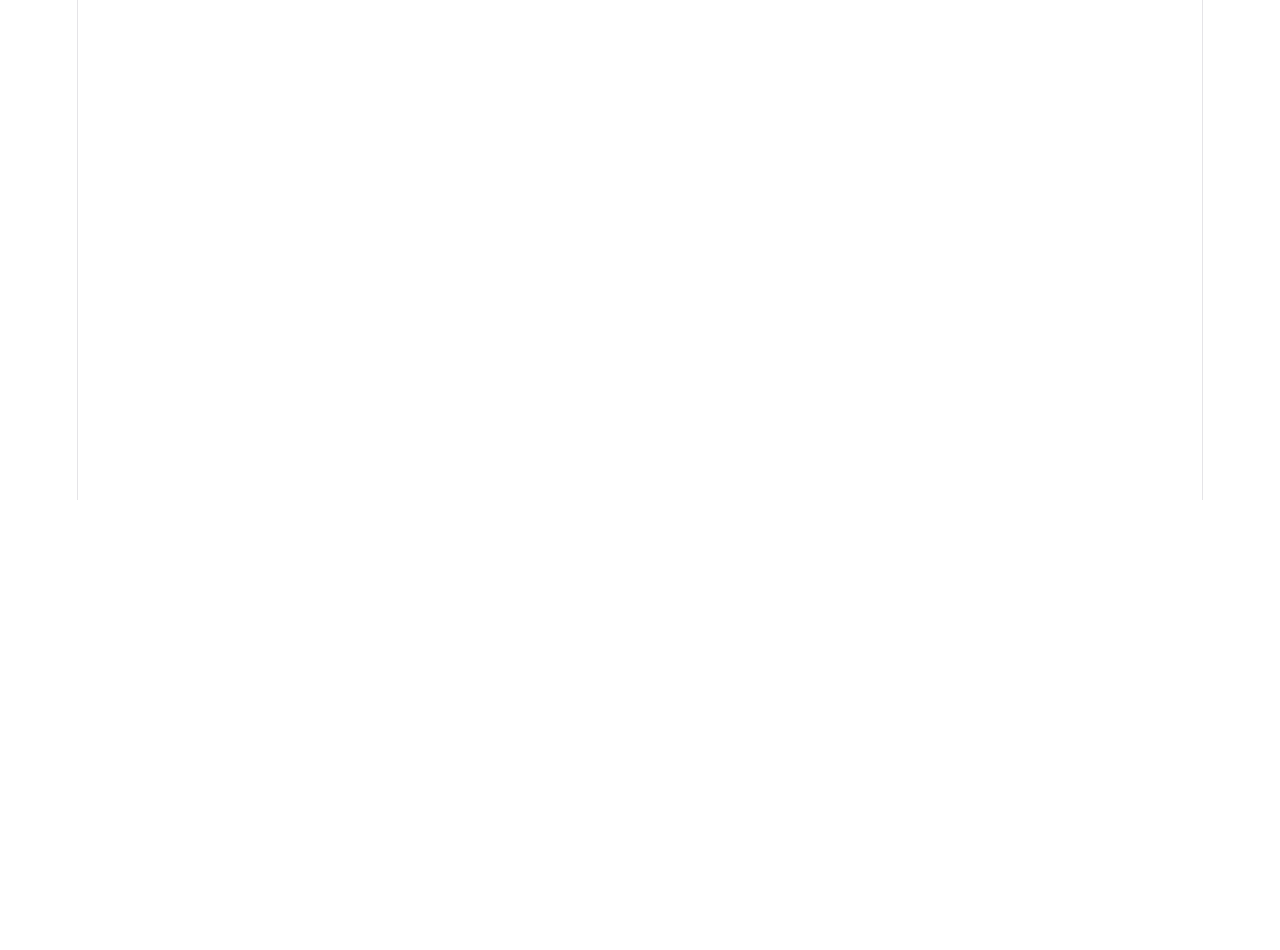
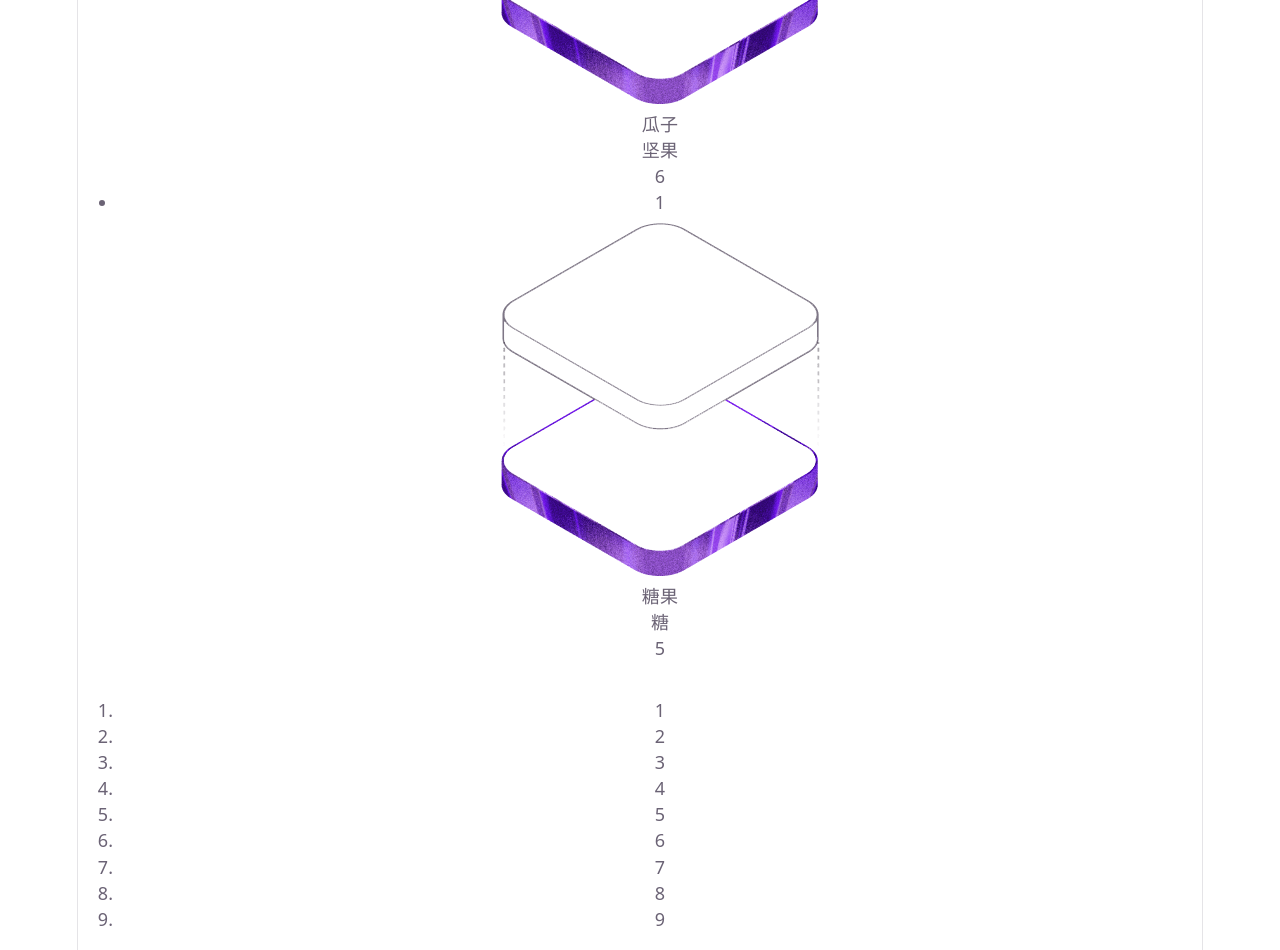
Before and after one commit to bowen12341234-byte/jy6-peibowen, a Vue app: page / in a window 1280 px wide. Shown: the part 300-1250 px from the top of the page. Before the commit the page ends 800 px from the top, so only its background shows below. Built offline with nearby package versions, Linux system fonts and the light colour scheme.

Commit message:
更新Demo12

```diff
--- a/src/App.vue
+++ b/src/App.vue
@@ -12,8 +12,9 @@ import Demo8 from './components/Demo8.vue'
 import Demo9 from './components/Demo9.vue'
 import Demo10 from './components/Demo10.vue'
 import Demo11 from './components/Demo11.vue'
+import Demo12 from './components/Demo12.vue'
 </script>
 
 <template>
-  <Demo11/>
+  <Demo12/>
 </template>
--- a/src/components/Demo10.vue
+++ b/src/components/Demo10.vue
@@ -17,13 +17,14 @@
     <div v-if="score >= 90">成绩等级：优秀</div>
     <div v-else-if="score >= 60">成绩等级：及格</div>
     <div v-else>成绩等级：不及格</div>
+    <div >成绩等级：</div>
   </div>
 </template>
 
 <script setup>
 import {ref} from 'vue'
 const isLogin = ref(false)
-const score = ref(0)
+const score = ref()
 </script>
 
 <style scoped>
--- /dev/null
+++ b/src/components/Demo12.vue
@@ -0,0 +1,35 @@
+<template>
+    <ul>
+        <li v-for="(shop,index) in shoppings" :key="shop.id">
+           <div>
+               <p>{{index}}</p>
+               <img :src="shop.shopimg" alt="">
+               <p class="a">{{ shop.shopname }}</p>
+               <p class="b">{{ shop.shoptag }}</p>
+               <p class="c">{{ shop.shopprice }}</p>
+            </div>
+        </li>
+    </ul>
+    <ol>
+        <li v-for="a in arrys" :key="a">{{ a }}</li>
+    </ol>
+</template>
+<script setup>
+import { reactive } from "vue";
+import imgsrc from '../assets/hero.png'
+    const arrys = [1,2,3,4,5,6,7,8,9]
+    const shoppings = reactive([
+        {
+           shopimg : imgsrc,
+           shopname: '瓜子',
+           shoptag: '坚果',
+           shopprice: '6'
+        },
+        {
+           shopimg : imgsrc,
+           shopname: '糖果',
+           shoptag: '糖',
+           shopprice: '5'
+        }
+    ])
+</script>
```
